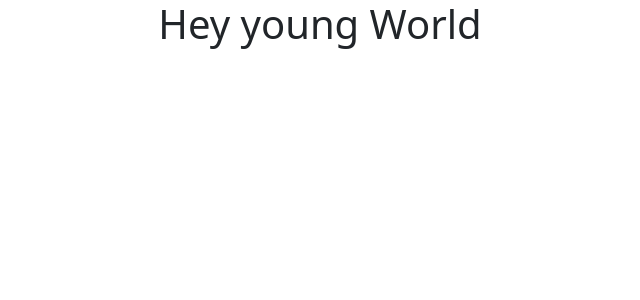
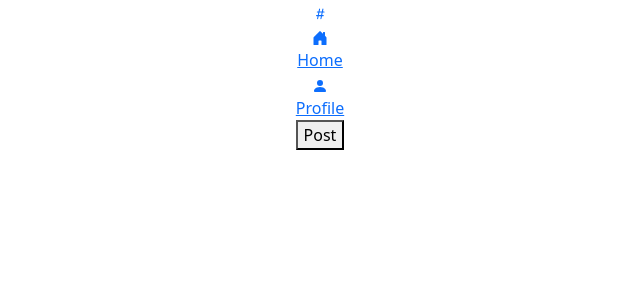
Before and after one commit to OneWay-Laye/social-clone-frontend, a React (Create React App) app: page / in a window 1280 px wide. Shown: the top 300 px of the page, without its empty margins (320-960 px from the left). Built offline with nearby package versions, Linux system fonts and the light colour scheme.

Commit message:
This commit will create the layout for the sidebar
The next step is creating the account settings on the bottom.

```diff
--- a/src/componets/SideNav/SideNav.js
+++ b/src/componets/SideNav/SideNav.js
@@ -3,9 +3,64 @@ import React, { Fragment } from 'react'
 const SideNav = () => {
 
   return(
-    <Fragment>
-      <h1>Hey young World</h1>
-    </Fragment>
+    <aside className='leftSide-Section'>
+      <div>
+        <div className="leftSide-Split-Housing">
+          <div className="leftSide-Split-Top">
+            <div className="leftSide-Top-Logo">
+              <div>
+                <a href='#'>
+                  <svg xmlns="http://www.w3.org/2000/svg" width="16" height="16" fill="currentColor" class="bi bi-hash" viewBox="0 0 16 16">
+                  <path d="M8.39 12.648a1.32 1.32 0 0 0-.015.18c0 .305.21.508.5.508.266 0 .492-.172.555-.477l.554-2.703h1.204c.421 0 .617-.234.617-.547 0-.312-.188-.53-.617-.53h-.985l.516-2.524h1.265c.43 0 .618-.227.618-.547 0-.313-.188-.524-.618-.524h-1.046l.476-2.304a1.06 1.06 0 0 0 .016-.164.51.51 0 0 0-.516-.516.54.54 0 0 0-.539.43l-.523 2.554H7.617l.477-2.304c.008-.04.015-.118.015-.164a.512.512 0 0 0-.523-.516.539.539 0 0 0-.531.43L6.53 5.484H5.414c-.43 0-.617.22-.617.532 0 .312.187.539.617.539h.906l-.515 2.523H4.609c-.421 0-.609.219-.609.531 0 .313.188.547.61.547h.976l-.516 2.492c-.008.04-.015.125-.015.18 0 .305.21.508.5.508.265 0 .492-.172.554-.477l.555-2.703h2.242l-.515 2.492zm-1-6.109h2.266l-.515 2.563H6.859l.532-2.563z"/>
+                  </svg>
+                </a>
+              </div>
+            </div>
+            <div className="leftSide-Top-Links">
+              <nav>
+                <a href="#">
+                  <div className="links-housing-PicText">
+                      <div className="links-Pic">
+                        <svg xmlns="http://www.w3.org/2000/svg" width="16" height="16" fill="currentColor" class="bi bi-house-door-fill" viewBox="0 0 16 16">
+                        <path d="M6.5 14.5v-3.505c0-.245.25-.495.5-.495h2c.25 0 .5.25.5.5v3.5a.5.5 0 0 0 .5.5h4a.5.5 0 0 0 .5-.5v-7a.5.5 0 0 0-.146-.354L13 5.793V2.5a.5.5 0 0 0-.5-.5h-1a.5.5 0 0 0-.5.5v1.293L8.354 1.146a.5.5 0 0 0-.708 0l-6 6A.5.5 0 0 0 1.5 7.5v7a.5.5 0 0 0 .5.5h4a.5.5 0 0 0 .5-.5z"/>
+                        </svg>
+                      </div>
+                      <div className="links-Text-housing">
+                        <span className="links-Text">Home</span>
+                      </div>
+                  </div>
+                </a>
+
+                <a href="#">
+                  <div className="links-housing-PicText">
+                      <div className="links-Pic">
+                        <svg xmlns="http://www.w3.org/2000/svg" width="16" height="16" fill="currentColor" class="bi bi-person-fill" viewBox="0 0 16 16">
+                        <path d="M3 14s-1 0-1-1 1-4 6-4 6 3 6 4-1 1-1 1H3zm5-6a3 3 0 1 0 0-6 3 3 0 0 0 0 6z"/>
+                        </svg>
+                      </div>
+                      <div className="links-Text-housing">
+                        <span className="links-Text">Profile</span>
+                      </div>
+                  </div>
+                </a>
+              </nav>
+            </div>
+            <div className="leftSide-Top-NewPost">
+              <button href='#'>Post</button>
+            </div>
+          </div>
+          <div className="leftSide-Split-Bottom">
+            <div className="leftSide-Bottom-Housing">
+              <div className="leftSide-Bottom-AccountMenu">
+                <div className="AccountMenu-Profile-Picture"></div>
+                <div className="AccountMenu-Profile-Names"></div>
+                <div className="AccountMenu-Profile-Settings"></div>
+              </div>
+            </div>
+          </div>
+        </div>
+      </div>
+    </aside>
   )
 }
 
```
Also changed, not shown: src/componets/SideNav/SideNav.scss (added).
